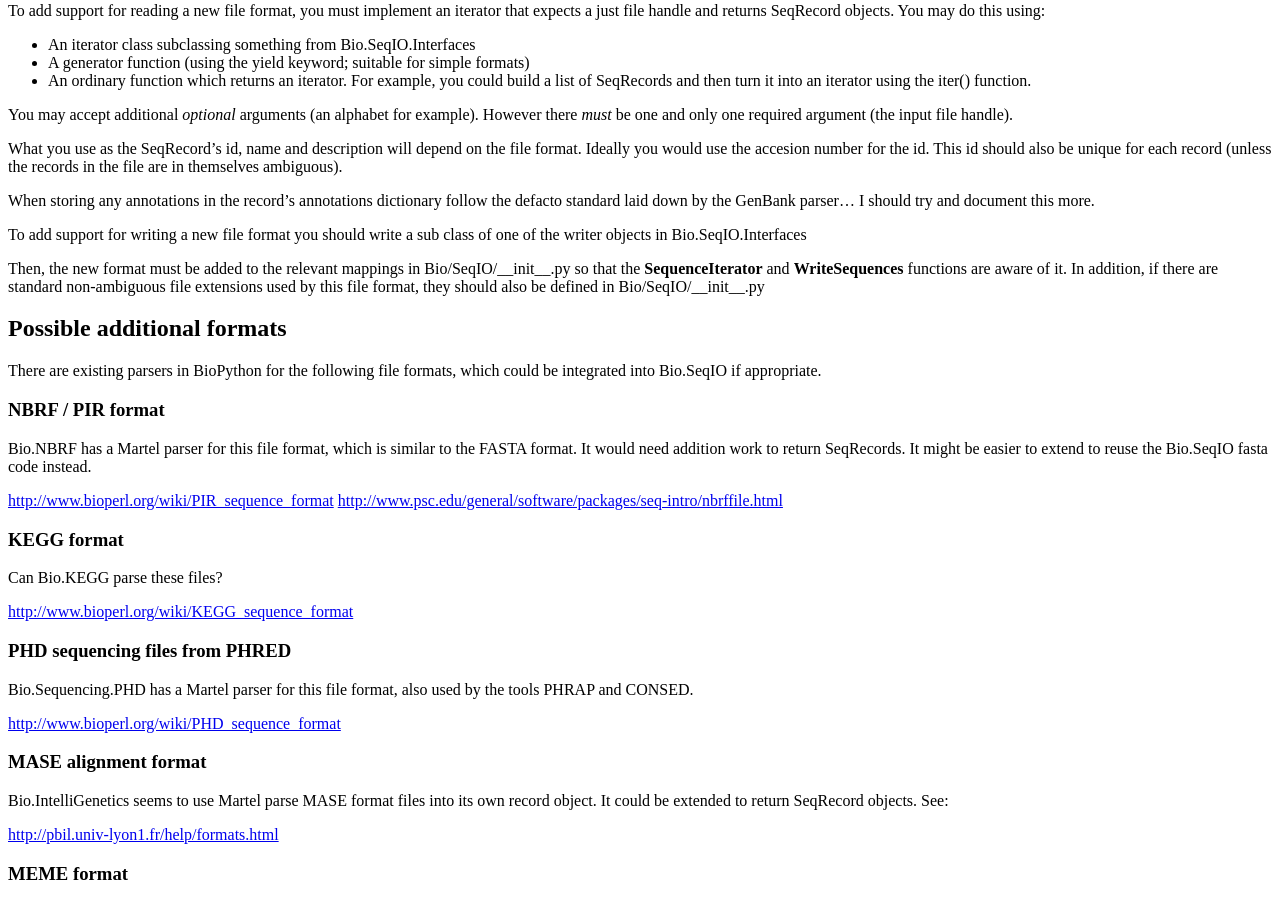
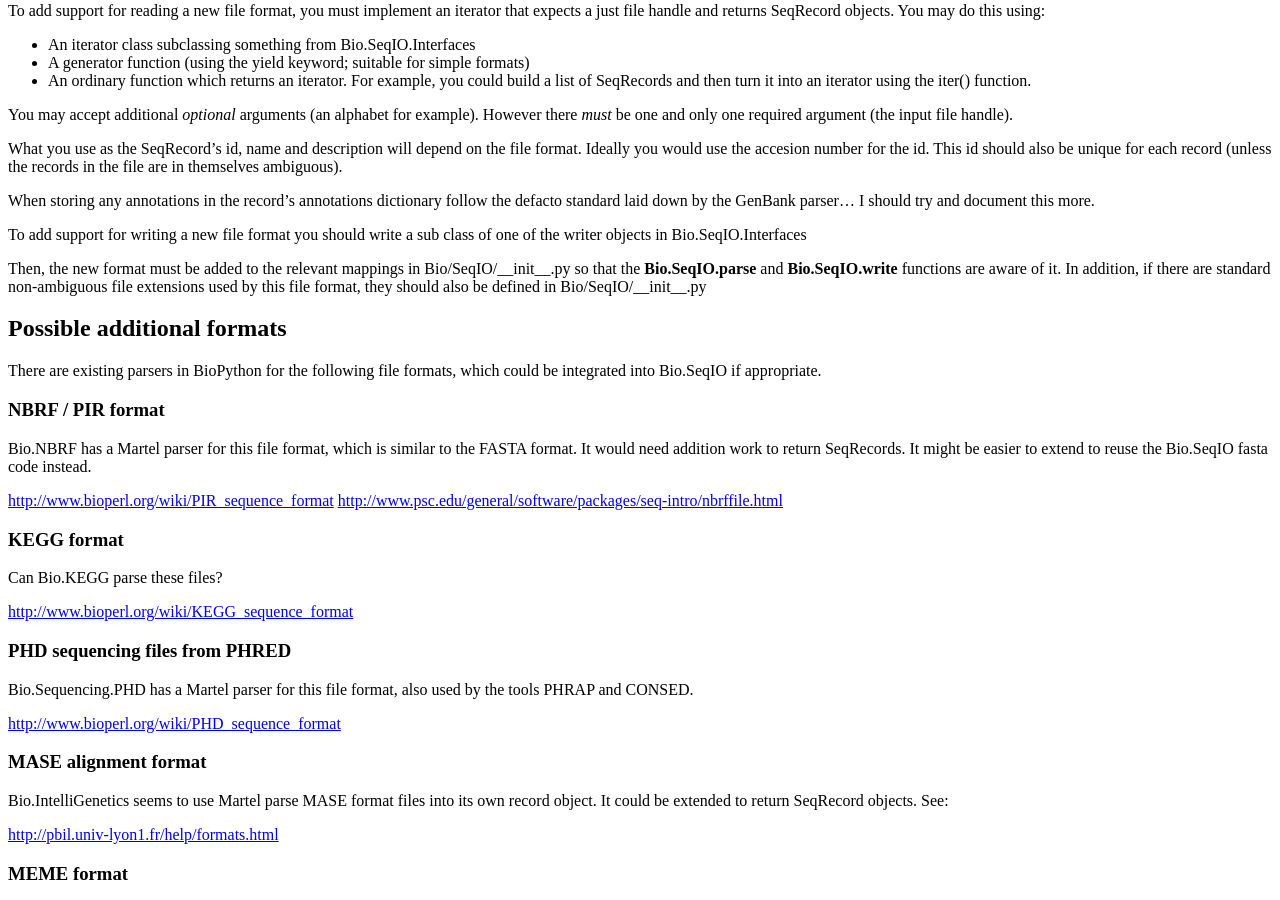
Before and after one commit to biopython/biopython.github.io, a Jekyll site: the page built from wiki/SeqIO.md, in a window 1280 px wide and 900 px high, scrolled down 3717 px. Built offline with Jekyll 4.4.1, drawn with Linux system fonts in a browser that asks for light colours.

Commit message:
renaming SequenceIterator and WriteSequence to parse and write

```diff
--- a/wiki/SeqIO.md
+++ b/wiki/SeqIO.md
@@ -342,8 +342,8 @@ To add support for writing a new file format you should write a sub
 class of one of the writer objects in Bio.SeqIO.Interfaces
 
 Then, the new format must be added to the relevant mappings in
-Bio/SeqIO/\_\_init\_\_.py so that the **SequenceIterator** and
-**WriteSequences** functions are aware of it. In addition, if there are
+Bio/SeqIO/\_\_init\_\_.py so that the **Bio.SeqIO.parse** and
+**Bio.SeqIO.write** functions are aware of it. In addition, if there are
 standard non-ambiguous file extensions used by this file format, they
 should also be defined in Bio/SeqIO/\_\_init\_\_.py
 
```
Also changed, not shown: 1 other file.
